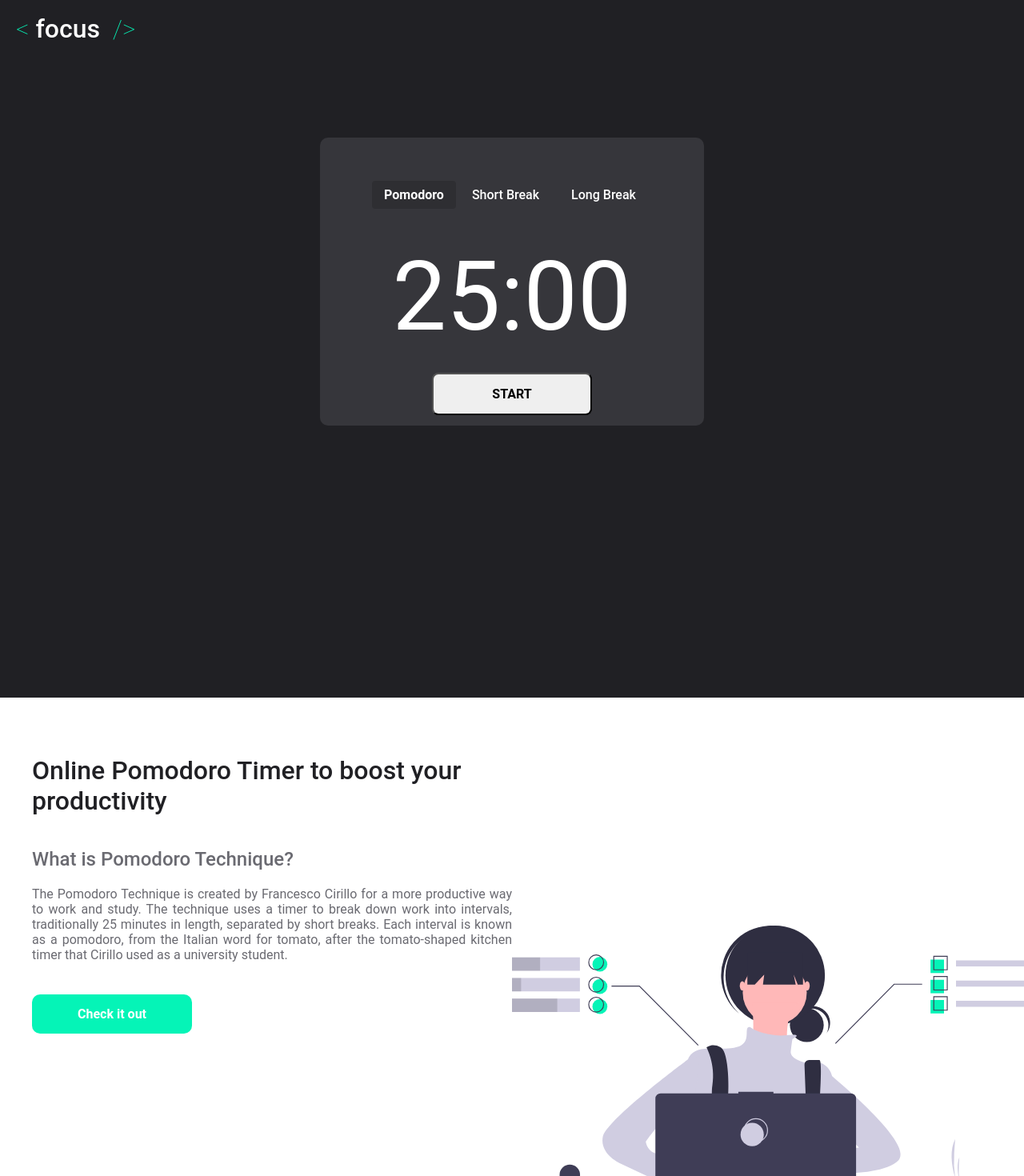
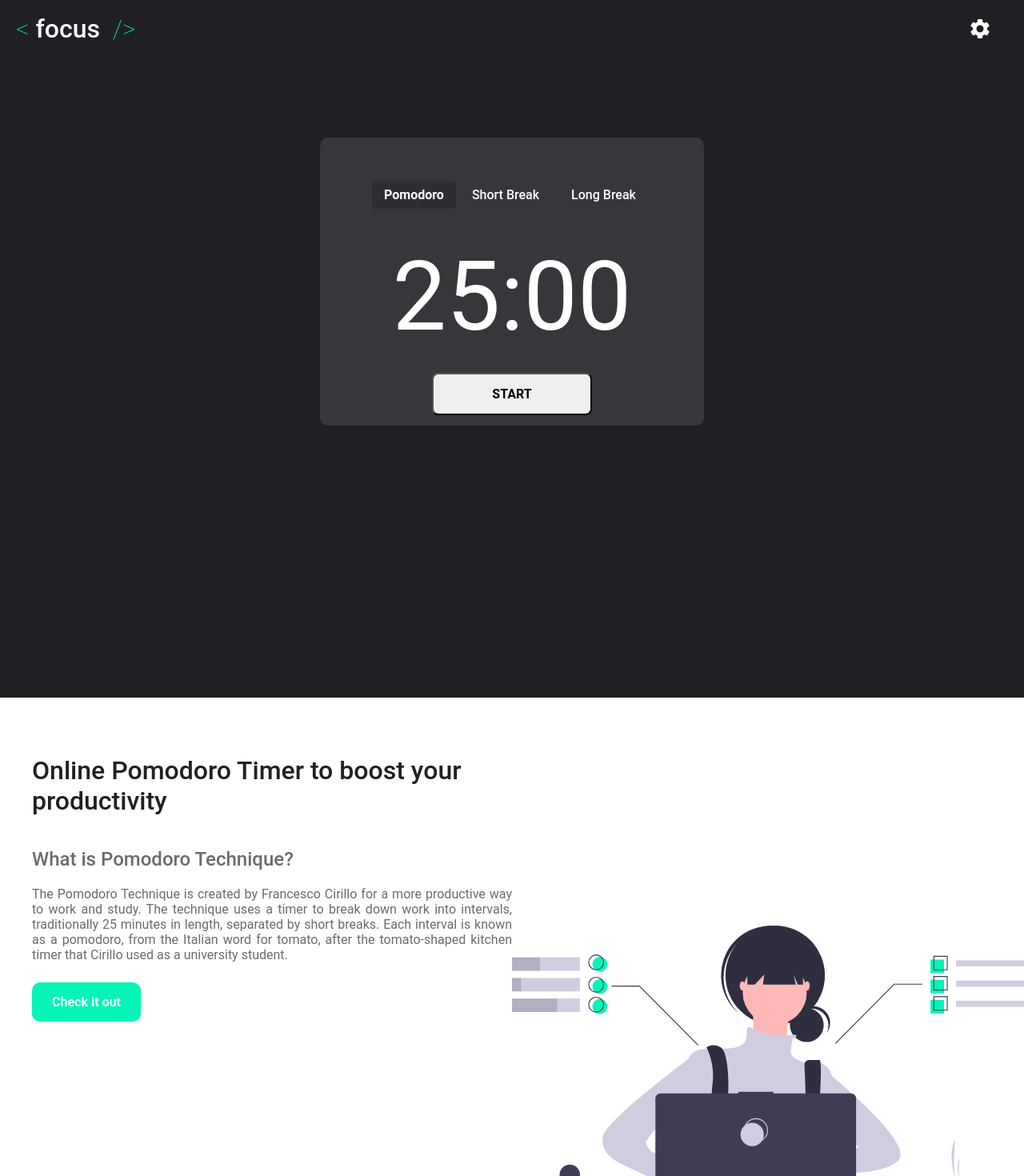
Before and after one commit to ebertmota/devfocus, a React (Create React App) app: page / in a window 1280 px wide. Shown: the top 1470 px of the page at 80% size. Built offline with nearby package versions, Linux system fonts and the light colour scheme.

Commit message:
adding settings modal

```diff
--- a/package.json
+++ b/package.json
@@ -12,6 +12,7 @@
     "@types/react-dom": "^16.9.8",
     "react": "^17.0.1",
     "react-dom": "^17.0.1",
+    "react-icons": "^4.2.0",
     "react-router-dom": "^5.2.0",
     "react-scripts": "4.0.1",
     "styled-components": "^5.2.1",
--- /dev/null
+++ b/src/components/Header/SettingsModal/index.tsx
@@ -0,0 +1,34 @@
+import React from 'react';
+
+import { Container } from './styles';
+
+export interface SettingsModalProps {
+  isOpen: Boolean;
+}
+
+const SettingsModal: React.FC<SettingsModalProps> = ({ isOpen }) => {
+  return (
+    <Container isOpen={isOpen}>
+      <p>Timer Setting</p>
+
+      <label>
+        Pomodoro
+        <input type="number" />
+      </label>
+
+      <label>
+        Short Break
+        <input type="number" />
+      </label>
+
+      <label>
+        Long Break
+        <input type="number" />
+      </label>
+
+      <button type="button">Salvar</button>
+    </Container>
+  );
+};
+
+export default SettingsModal;
--- /dev/null
+++ b/src/components/Header/SettingsModal/styles.ts
@@ -0,0 +1,43 @@
+import styled from 'styled-components';
+
+import { SettingsModalProps } from './index';
+
+export const Container = styled.div<SettingsModalProps>`
+  display: ${props => (props.isOpen ? 'block' : 'none')};
+  position: absolute;
+  top: 70px;
+  right: 30px;
+  background: #fff;
+  color: #000;
+  padding: 25px;
+  transition: all 0.2s;
+  border-radius: 8px;
+
+  p {
+    font-size: 16px;
+    font-weight: bold;
+  }
+
+  label {
+    margin: 20px 0;
+    display: flex;
+    flex-direction: column;
+
+    input {
+      background: #efefef;
+      padding: 5px;
+      border: 0;
+      border-radius: 5px;
+      margin-top: 5px;
+    }
+  }
+
+  button {
+    width: 100%;
+    padding: 5px 15px;
+    border: 0;
+    background: #36363b;
+    color: #fff;
+    border-radius: 5px;
+  }
+`;
--- a/src/components/Header/index.tsx
+++ b/src/components/Header/index.tsx
@@ -1,8 +1,16 @@
-import React from 'react';
+import React, { useCallback, useState } from 'react';
+import { MdSettings } from 'react-icons/md';
+import Modal from './SettingsModal';
 
-import { Container, Content } from './styles';
+import { Container, Content, SettingsContainer } from './styles';
 
 const Header: React.FC = () => {
+  const [modalIsActive, setModalIsActive] = useState(false);
+
+  const toggleModalActive = useCallback(() => {
+    setModalIsActive(state => !state);
+  }, []);
+
   return (
     <Container>
       <Content>
@@ -11,6 +19,12 @@ const Header: React.FC = () => {
           <strong>focus</strong>
           <span> /&gt;</span>
         </h1>
+
+        <SettingsContainer onClick={toggleModalActive}>
+          <MdSettings size={30} color="#FFF" />
+        </SettingsContainer>
+
+        <Modal isOpen={modalIsActive} />
       </Content>
     </Container>
   );
--- a/src/components/Header/styles.ts
+++ b/src/components/Header/styles.ts
@@ -28,3 +28,16 @@ export const Content = styled.div`
   justify-content: space-between;
   padding: 20px;
 `;
+
+export const SettingsContainer = styled.div`
+  cursor: pointer;
+  padding: 10px;
+  border-radius: 5px;
+  display: flex;
+  align-items: center;
+  justify-content: center;
+
+  svg {
+    margin-right: 10px;
+  }
+`;
--- a/src/pages/Home/index.tsx
+++ b/src/pages/Home/index.tsx
@@ -15,6 +15,7 @@ const Home: React.FC = () => {
       <Content>
         <Timer />
       </Content>
+
       <DetailsSection>
         <DetailsSectionHeader>
           <h1>Online Pomodoro Timer to boost your productivity</h1>
@@ -27,7 +28,13 @@ const Home: React.FC = () => {
             from the Italian word for tomato, after the tomato-shaped kitchen
             timer that Cirillo used as a university student.
           </p>
-          <button type="button">Check it out</button>
+          <a
+            type="button"
+            href="https://en.wikipedia.org/wiki/Pomodoro_Technique"
+            target="blank"
+          >
+            Check it out
+          </a>
         </DetailsSectionHeader>
       </DetailsSection>
     </Container>
--- a/src/pages/Home/styles.ts
+++ b/src/pages/Home/styles.ts
@@ -52,10 +52,10 @@ export const DetailsSectionHeader = styled.div`
     margin-bottom: 40px;
   }
 
-  > button {
+  > a {
     width: 100%;
     max-width: 200px;
-    padding: 15px;
+    padding: 15px 25px;
     font-size: 16px;
     border: 0;
     border-radius: 10px;
```
Also changed, not shown: .eslintrc.json, 2 other files (tests, documents, lock files or other folders).
